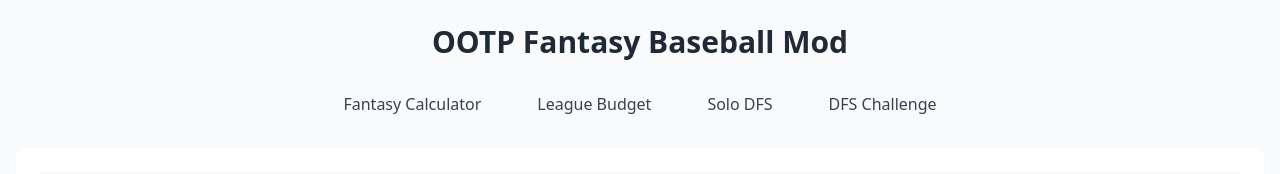
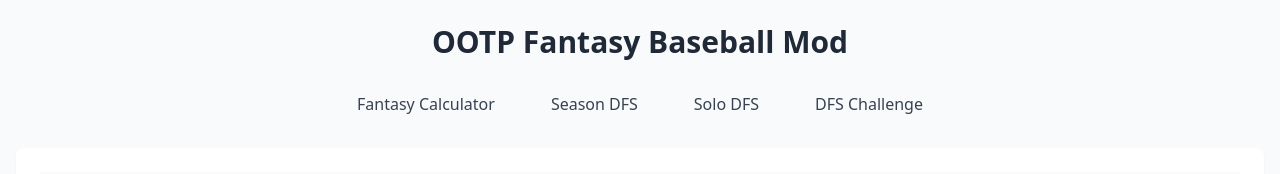
Before and after one commit to quarterback/SimBaseballCalc, a React (Create React App) app: page / in a window 1280 px wide. Shown: the top 174 px of the page. Built offline with nearby package versions, Linux system fonts and the light colour scheme.

Commit message:
Update App.js

```diff
--- a/src/App.js
+++ b/src/App.js
@@ -1,7 +1,7 @@
 import React from 'react';
 import { BrowserRouter as Router, Routes, Route, Link } from 'react-router-dom';
 import FantasyCalculator from './FantasyCalculator';
-import LeagueBudgetValuation from './LeagueBudgetValuation';
+import SeasonDFS from './SeasonDFS';
 import SoloDFS from './SoloDFS';
 import DFSAI from './DFSAI';
 
@@ -21,12 +21,12 @@ function App() {
             >
               Fantasy Calculator
             </Link>
-            <Link
-              to="/league-budget"
-              className="px-4 py-2 text-gray-700 hover:text-blue-600 hover:bg-gray-100 rounded-lg transition-colors"
-            >
-              League Budget
-            </Link>
+<Link
+  to="/season-dfs"
+  className="px-4 py-2 text-gray-700 hover:text-blue-600 hover:bg-gray-100 rounded-lg transition-colors"
+>
+  Season DFS
+</Link>
             <Link
               to="/solo-dfs"
               className="px-4 py-2 text-gray-700 hover:text-blue-600 hover:bg-gray-100 rounded-lg transition-colors"
@@ -44,7 +44,7 @@ function App() {
           <div className="bg-white rounded-lg shadow-sm p-6">
             <Routes>
               <Route path="/" element={<FantasyCalculator />} />
-              <Route path="/league-budget" element={<LeagueBudgetValuation />} />
+              <Route path="/season-dfs" element={<SeasonDFS />} />
               <Route path="/solo-dfs" element={<SoloDFS />} />
               <Route path="/dfs-ai" element={<DFSAI />} />
             </Routes>
```
